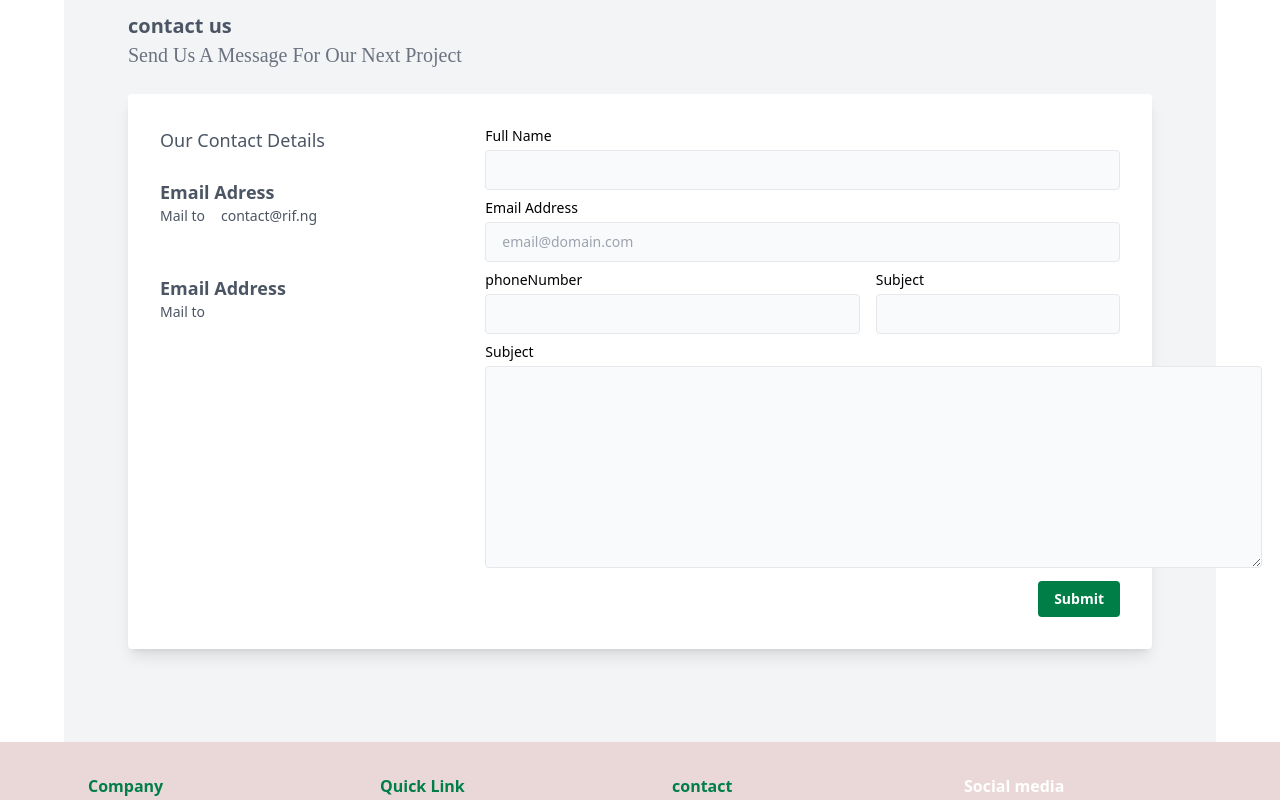
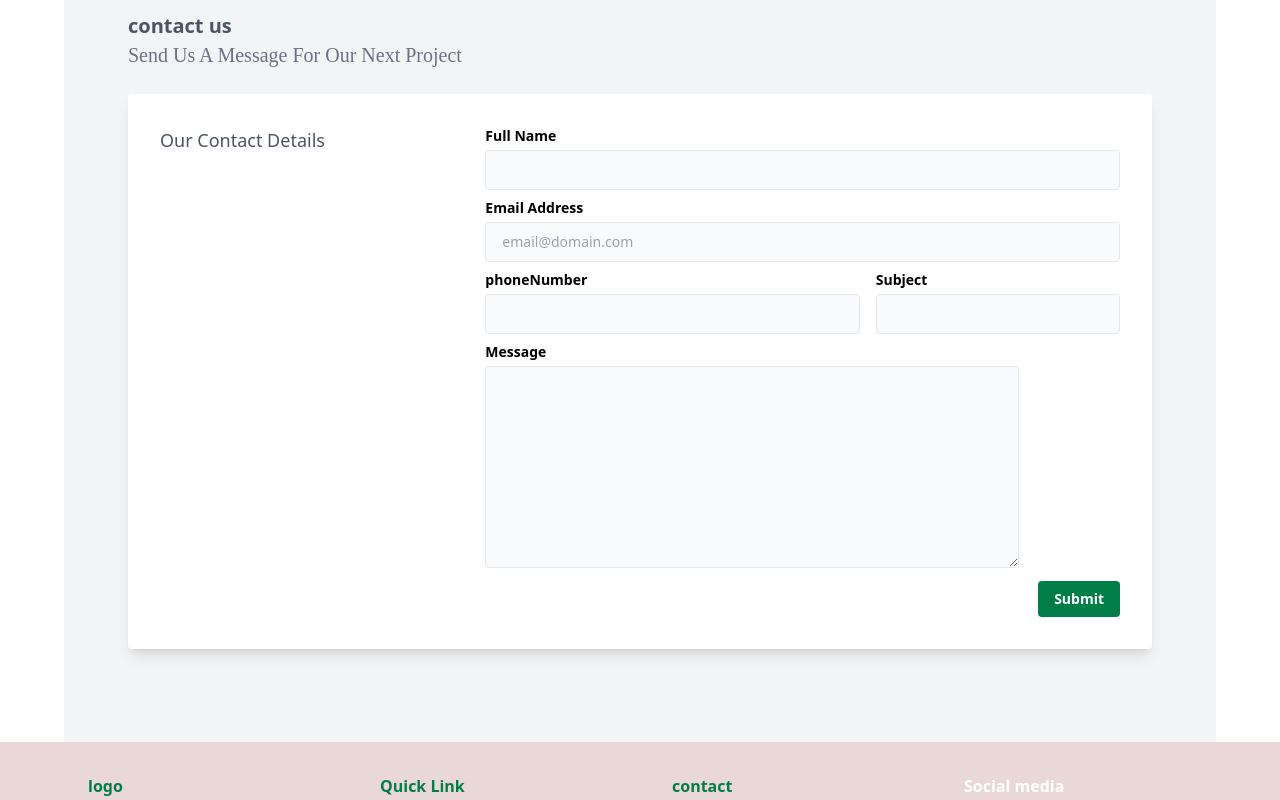
Before and after one commit to Emyboy/debola-rif-website, a Next.js app: page /contact-us in a window 1280 px wide. Shown: the part 780-1580 px from the top of the page. Built offline with nearby package versions, Linux system fonts and the light colour scheme; a web font is replaced by a local one.

Commit message:
the budget working already

```diff
--- a/src/components/layout/Footer.jsx
+++ b/src/components/layout/Footer.jsx
@@ -27,7 +27,7 @@ const Footer = () => {
 
         <div className="md:col-span-2  pt-6 md:pt-0 md:grid md:gap-16 md:grid-cols-4 ">
           <div className="pb-4 md:pb-0" >
-            <h6 className="font-bold text-green-shad2">Company</h6>
+            <h6 className="font-bold text-green-shad2">logo</h6>
             <ul>
               <h3 className="text-[#5c5860a8] font-semibold">This foundation was born out of a strategic rethink of the Warri Kingdom from the lens of its people, its socio-economic potential and the limitless possibilities for growth and advancement via education and upskilling across various demographics.</h3>
             </ul>
--- a/src/components/pages/Contact/ContactForm.jsx
+++ b/src/components/pages/Contact/ContactForm.jsx
@@ -60,51 +60,36 @@ Next Project</p>
           <div class="text-gray-600">
             <p class="font-medium text-lg">Our Contact Details</p>
 
-        <div className='py-6'>
-        <h2 className='text-lg font-bold'>Email Adress</h2>
-                 <div className=' flex items-center gap-4'>
 
-                  <p className=''>Mail to</p>
-                  <Link href='mailto:contact@rif.ng'>contact@rif.ng</Link>
-                </div>
-        </div>
-        <div className='py-6'>
-        <h2 className='text-lg font-bold'>Email Address</h2>
-                 <div className=' flex items-center gap-4'>
-
-                  <p className=''>Mail to</p>
-                  <a href='mailto:contact@rif.ng' />
-                </div>
-        </div>
 
           </div>
 
           <div class="lg:col-span-2">
             <div class="grid gap-4 gap-y-2 text-sm grid-cols-1 md:grid-cols-5">
               <div class="md:col-span-5">
-                <label for="full_name">Full Name</label>
+                <label for="full_name" className='font-bold'>Full Name</label>
                 <input type="text" name="full_name" id="full_name" class="h-10 border mt-1 rounded px-4 w-full bg-gray-50"  />
               </div>
 
               <div class="md:col-span-5">
-                <label for="email">Email Address</label>
+                <label for="email" className='font-bold'>Email Address</label>
                 <input type="text" name="email" id="email" class="h-10 border mt-1 rounded px-4 w-full bg-gray-50"  placeholder="email@domain.com" />
               </div>
 
               <div class="md:col-span-3">
-                <label for="address">phoneNumber</label>
+                <label for="address" className='font-bold'>phoneNumber</label>
                 <input type="text" name="address" id="address" class="h-10 border mt-1 rounded px-4 w-full bg-gray-50"  placeholder="" />
               </div>
 
               <div class="md:col-span-2">
-                <label for="city">Subject</label>
+                <label for="city" className='font-bold'>Subject</label>
                 <input type="text" name="city" id="city" class="h-10 border mt-1 rounded px-4 w-full bg-gray-50"  placeholder="" />
               </div>
 
 
               <div className='w-full'>
-                <label for="city">Subject</label>
-            <textarea name="" id="" class=" border mt-1 rounded px-4 bg-gray-50" cols="90" rows="10"></textarea>
+                <label for="city" className='font-bold'>Message</label>
+            <textarea name="" id="" class=" border mt-1 rounded px-4 bg-gray-50" cols="60" rows="10"></textarea>
               </div>
 
               <div class="md:col-span-5 text-right">
--- a/src/components/pages/PastProjects/ProjectDetail.jsx
+++ b/src/components/pages/PastProjects/ProjectDetail.jsx
@@ -35,7 +35,7 @@ const ProjectDetail = ({ details }) => {
           .map((item) => item.image.url)}
       />
   <HeroBanner2 title='project Details' />
-<ContainLayout>
+<ContainLayout >
 <div className="grid grid-cols-1 gap-6 py-10 md:grid-cols-2 xl:grid-cols-2">
         <div className="bg-white rounded-lg shadow-lg overflow-hidden">
           <div className="causes-image-container cause-details-container relative">
```
Also changed, not shown: src/pages/contact-us.jsx (line endings or trailing spaces).
